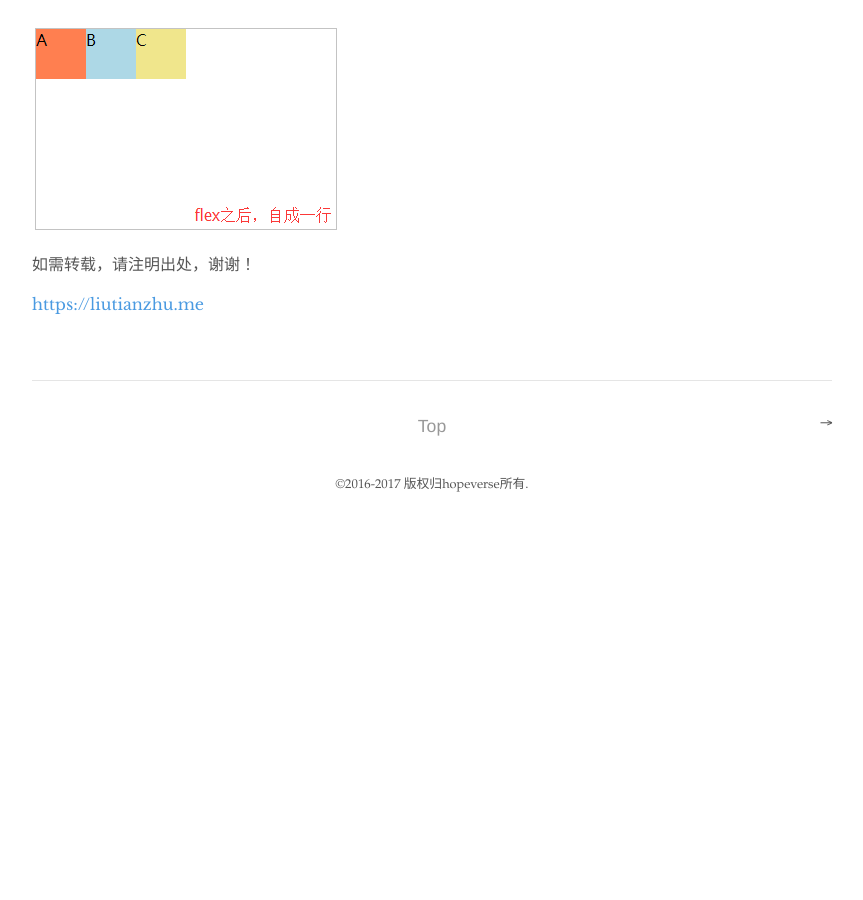
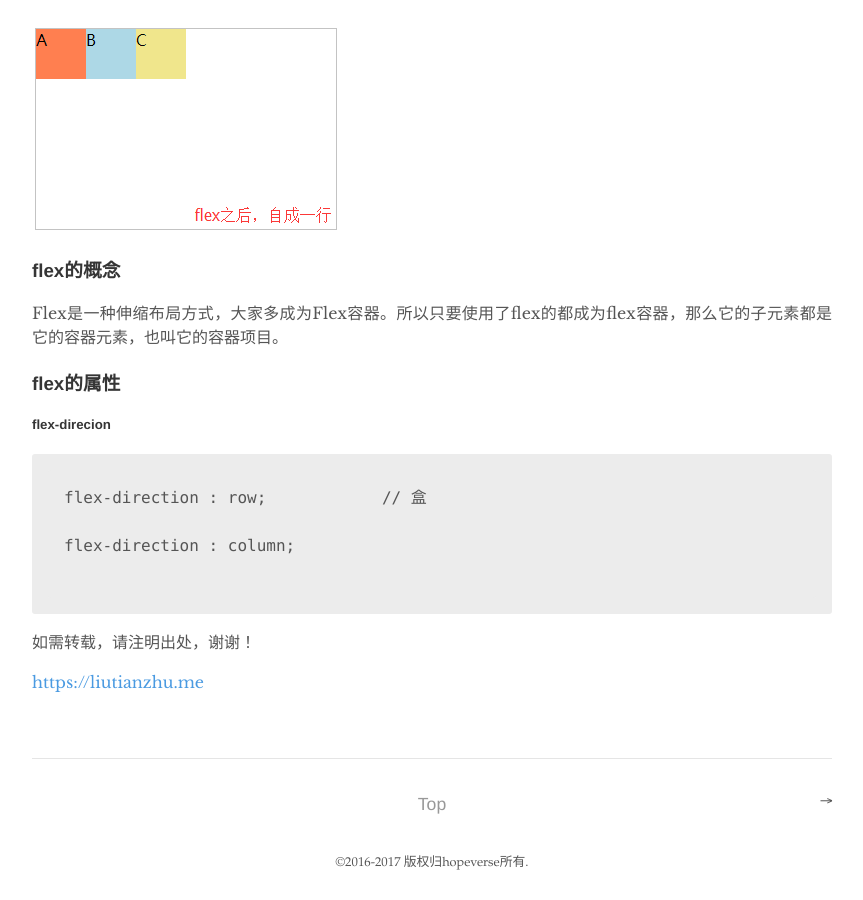
Before and after one commit to superinternation/hopeverse.github.io, a Jekyll site: the page built from _posts/2017-12-08-flex.md, in a window 1280 px wide and 900 px high, scrolled down 1113 px. Shown: the whole window, without its empty margins (208-1071 px from the left). Built offline with Jekyll 4.4.1, drawn with Linux system fonts in a browser that asks for light colours; comment, search, counter and statistics services are not loaded; before the commit the page ends 1641 px from its top, so only the background shows below that.

Commit message:
update gainian

````diff
--- a/_posts/2017-12-08-flex.md
+++ b/_posts/2017-12-08-flex.md
@@ -32,6 +32,24 @@ Flex是一种布局方式叫做弹性布局，能够给盒子提供最大的灵
 ![不加flex之前](/images/posts/flex/flexq.png)
 ![加flex之后](/images/posts/flex/flexh.png)
 
+### flex的概念
+
+Flex是一种伸缩布局方式，大家多成为Flex容器。所以只要使用了flex的都成为flex容器，那么它的子元素都是它的容器元素，也叫它的容器项目。
+
+### flex的属性
+
+
+##### flex-direcion
+
+```
+flex-direction : row;            // 盒
+
+flex-direction : column;
+
+```
+
+
+
 如需转载，请注明出处，谢谢！
 
 [https://liutianzhu.me](https://liutianzhu.me)
````
